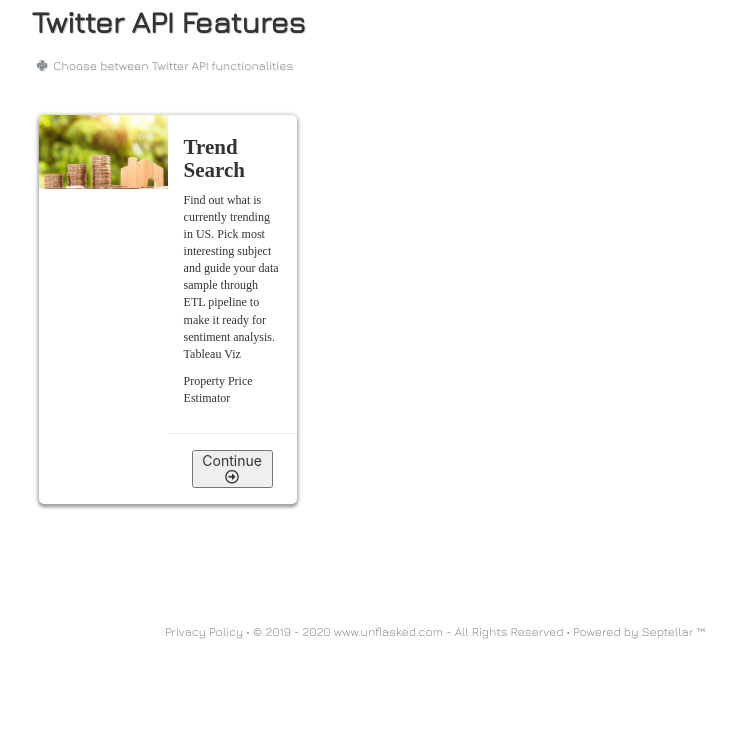
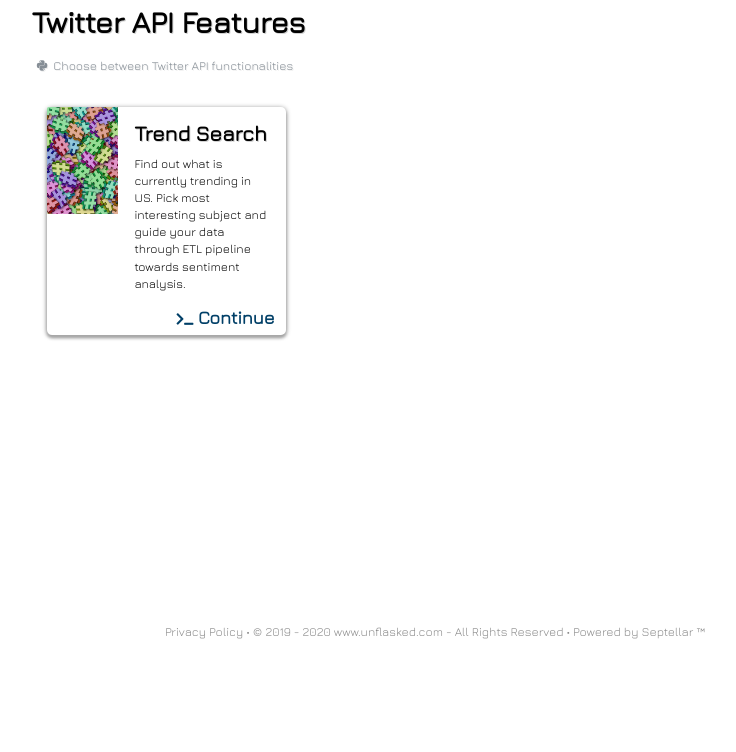
Before and after one commit to LukaszMalucha/Twitter-API-Dashboard, a Flask app: page / in a window 1280 px wide. Shown: the part 145-897 px from the top of the page, without its empty margins (205-941 px from the left). Run offline with Flask 2, Linux system fonts and the light colour scheme; some libraries are stand-ins or nearby versions.

Commit message:
dashboard

```diff
--- a/static/css/custom-styles.css
+++ b/static/css/custom-styles.css
@@ -9,7 +9,6 @@
     margin: 0;
     padding-bottom: 0;
 }
-
 
 
 #wrapper {
@@ -103,7 +102,7 @@
 .row-title h3 {
     font-size: 30px;
     font-weight: 800;
-    color: #333;
+    color: black;
     text-shadow: 1px 1px #D1D1D1;
 }
 
@@ -116,7 +115,7 @@
 
 
 .row-cards {
-    width: 75%;
+    width: 70%;
     text-align: center;
     margin-top: 2%;
     margin-bottom: 2%;
@@ -134,45 +133,72 @@
 ------------------------------------------------------------------------------*/
 
 
-.viz-card {
+.card-menu {
     width: 100%;
     box-shadow: 0 3px 3px 0 #A9A9A9, 0 3px 1px -2px #838383, 0 1px 5px 0 #838383;
     border-radius: 5px;
-    margin: 3% 8% 3% 8%;
+    margin: auto;
 
 }
 
 
 .card.horizontal .card-image {
-    max-width: 50%;
+    max-width: 30%;
 }
 
 
 .card .card-content {
-    padding: 16px;
+    padding: 10px 16px 10px 16px;
     text-align: left;
-    font-family: 'Raleway';
     font-size: 12px;
+    color: black;
 
 }
 
 .card .card-content h5 {
     margin-top: 5px;
-    font-family: 'Raleway';
     font-weight: 700;
     font-size: 1.4rem;
+    color: black;
+    text-shadow: 1px 1px #D1D1D1;
 
 }
 
+.card .card-action {
+    border-top: none;
+    padding: 3%;
+
+}
 
 /*------------------------------------------------------------------------------
     BUTTONS
 ------------------------------------------------------------------------------*/
 
 
+.btn-enter {
 
+    height: 100%;
+    width: 100%;
+    text-align: right;
+    font-size: 1.2rem;
+    font-weight: bold;
+    background: transparent;
+    background-color: transparent;
+    box-shadow: none;
+    border: none;
+    color: #003f67;
+    font-family: 'Jura', sans-serif;
+}
 
+.btn-enter i {
+    font-size: 0.9rem;
+}
 
+.btn-enter:hover, .btn-enter:focus, .btn-enter:active {
+    background: transparent;
+    background-color: transparent;
+    color: green;
+}
 
 
 /*------------------------------------------------------------------------------
@@ -205,6 +231,9 @@
     color: #4f84ae;
     text-decoration: none;
 }
+
+
+
 
 
 
--- a/templates/dashboard.html
+++ b/templates/dashboard.html
@@ -9,28 +9,21 @@
     </div>
     <div class="row row-cards">
         <div class="col-md-4">
-            <div class="card horizontal viz-card">
+            <div class="card horizontal card-menu">
                 <div class="card-image">
-                    <img src="{{url_for('static', filename='img/daft_analytics.jpg')}}" class="img responsive">
+                    <img src="{{url_for('static', filename='img/trends.png')}}" class="img responsive">
                 </div>
                 <div class="card-stacked">
                     <div class="card-content">
                         <h5>
                             Trend Search
                         </h5>
-                        <p>Find out what is currently trending in US. Pick most interesting subject and guide your data sample through ETL pipeline to make it ready for sentiment analysis. </p>
-                        <div class="box">
-                            <img src="" class="icon">
-                            <span>Tableau Viz</span>
-                        </div>
-                        <div class="box">
-                            <img src="" class="icon">
-                            <span>Property Price Estimator</span>
-                        </div>
+                        <p>Find out what is currently trending in US. Pick most interesting subject and guide your data
+                            through ETL pipeline towards sentiment analysis. </p>
                     </div>
                     <div class="card-action">
                         <button onclick="window.location=''" type="submit"
-                                class="btn-enter"><span>Continue <i class="far fa-arrow-alt-circle-right"></i></span>
+                                class="btn-enter"><span><i class="fas fa-terminal"></i> Continue </span>
                         </button>
                     </div>
                 </div>
```
Also changed, not shown: static/img/trends.png (added).
